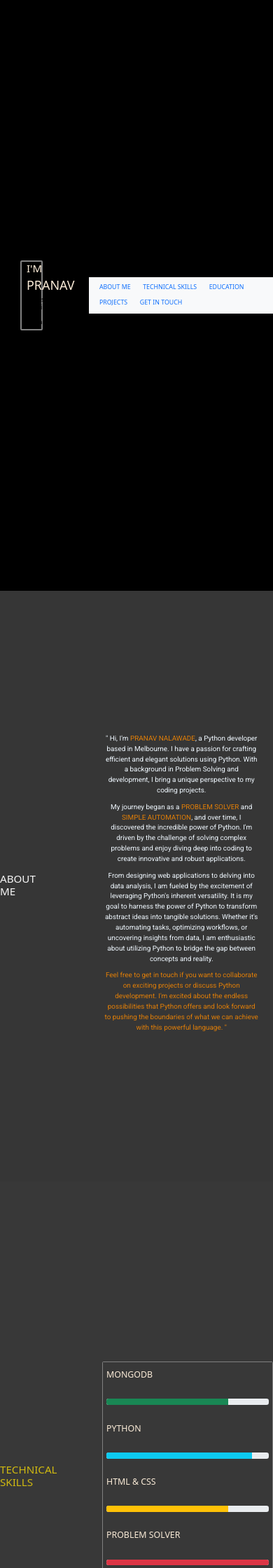
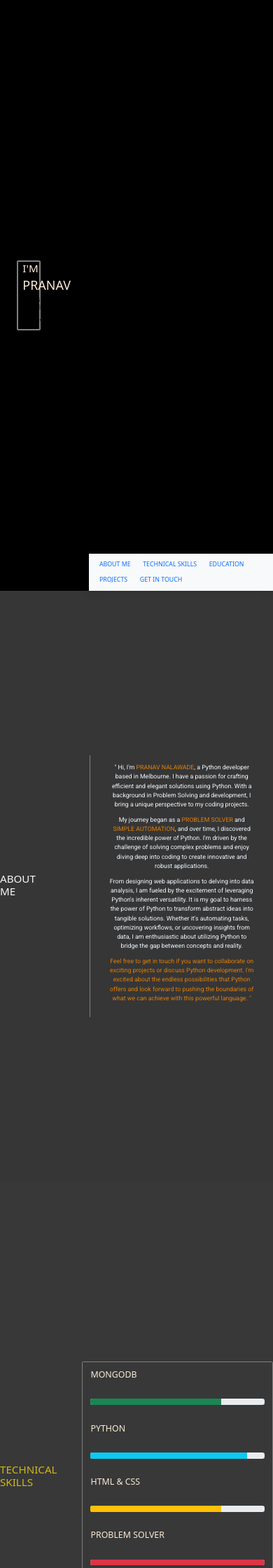
Before and after one commit to PlanetDestroyyer/My-Website, a Flask app: page / in a window 390 px wide. Shown: the top 2240 px of the page at 70% size. Run offline with Flask 3, Linux system fonts and the light colour scheme; some libraries are stand-ins or nearby versions.

Commit message:
Update index.html

```diff
--- a/templates/index.html
+++ b/templates/index.html
@@ -182,11 +182,42 @@
 
     /* Media query for mobile devices */
     @media only screen and (max-width: 768px) {
-      html{
+      html {
+        font-size: 62.5%;
+        /* Adjust the base font size for tablets and larger screens */
+      }
+
+      .header {
+        width: 80%;
+        /* Adjust the header width for tablets and larger screens */
+      }
+
+      .container-txt {
+        padding-left: 20%;
+        /* Adjust the text container padding for tablets and larger screens */
+      }
+
+      .column-1,
+      .column-2,
+      .column-4 {
+        width: 60%;
+        /* Adjust column widths for tablets and larger screens */
+        padding: 2rem;
+        /* Adjust column padding for tablets and larger screens */
+      }
+    }
+
+    /* Media query for smaller screens */
+    @media only screen and (max-width: 767px) {
+      html {
         font-size: 55%;
+        /* Adjust the base font size for smaller screens */
       }
-      /* Adjust font size for mobile as needed */
-      .column-2 p {
+
+      /* Adjust font size for various elements on smaller screens */
+      .column-1 p,
+      .column-2 p,
+      .aboutus p {
         font-size: 1rem;
       }
 
@@ -196,25 +227,12 @@
         padding: 0 15px;
       }
 
-      /* Remove margin from column-1 and adjust padding */
-      .column-1 {
-        width: 100%;
-        margin: 0;
-        padding: 1.25rem 0.625rem;
-        /* Adjust padding as needed */
-        border: none;
-      }
-
-      /* Adjust padding for other columns */
+      /* Adjust padding for columns */
+      .column-1,
       .column-2,
       .column-4 {
-        padding: 1.25rem 0.625rem;
-        /* Adjust padding as needed */
-      }
-
-      /* Remove margin from navbar */
-      .navbar {
-        margin-top: 0;
+        width: 100%;
+        padding: 1.25rem;
       }
     }
   </style>
```
